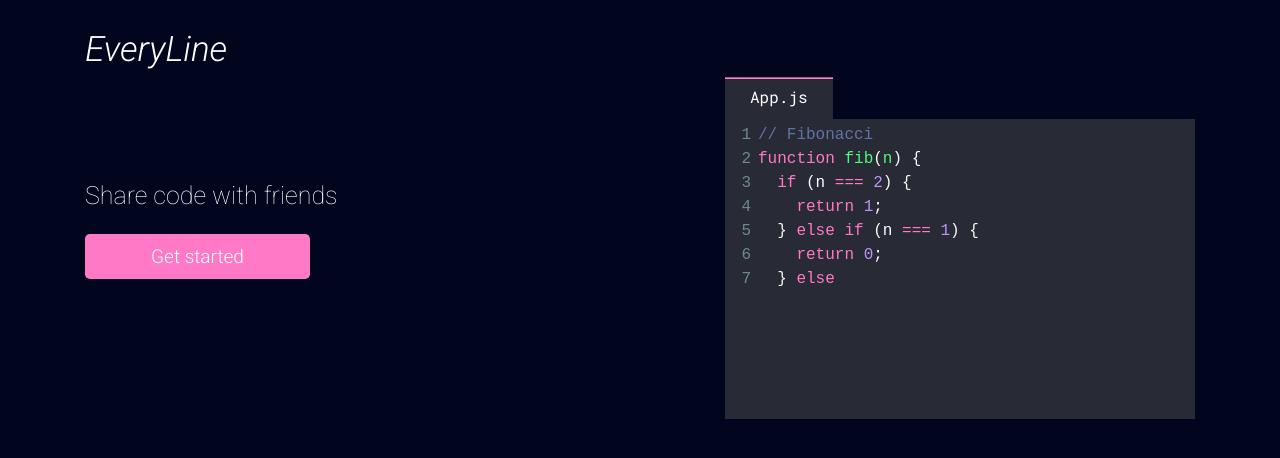
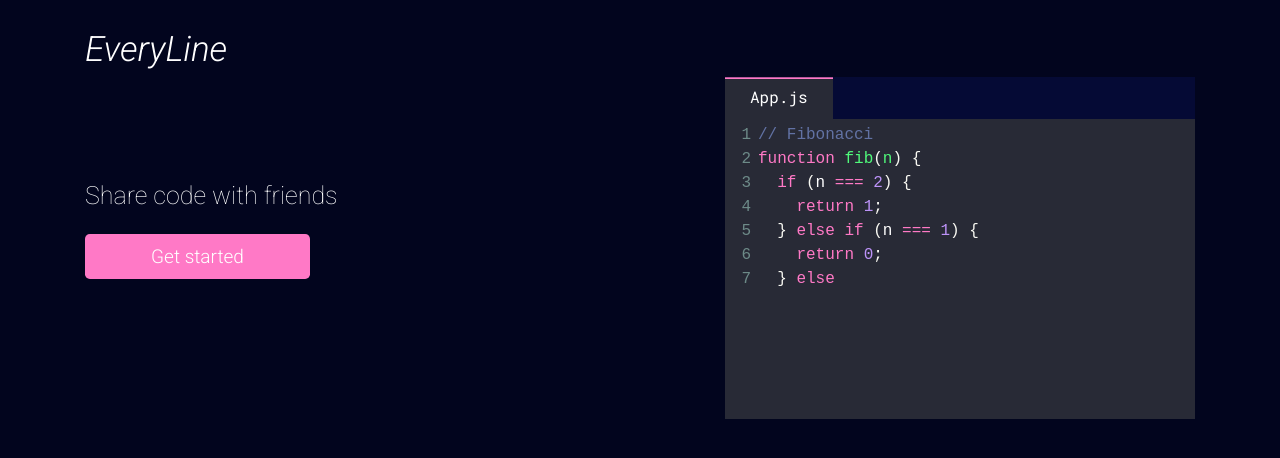
Before and after one commit to andrewroblesdev/EveryLine, a Next.js app: page / in a window 1280 px wide. Shown: the top 458 px of the page. Built offline with nearby package versions, Linux system fonts and the light colour scheme.

Commit message:
Add code navbar

```diff
--- a/components/editor/editor.js
+++ b/components/editor/editor.js
@@ -42,7 +42,9 @@ export default function Editor(props) {
 
     return (
         <div className={`${styles.editor}`}>
-            <Tab />
+            <div className={`${styles.navbar}`}>
+                <Tab />
+            </div>
             <CodeMirror
                 value={state.writtenCode}
                 options={{
--- a/components/editor/editor.module.css
+++ b/components/editor/editor.module.css
@@ -1,5 +1,9 @@
 .editor {
     font-size: 16px;
+}
+
+.navbar {
+    background-color: #050A35;
 }
 
 
```
